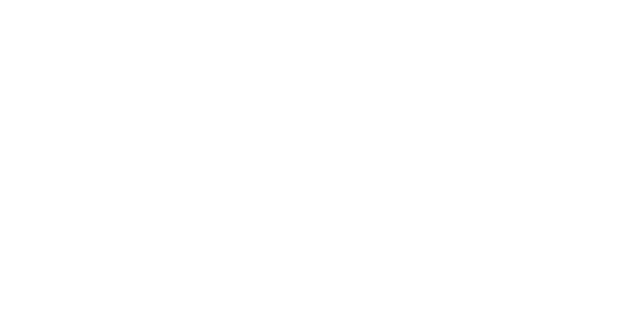
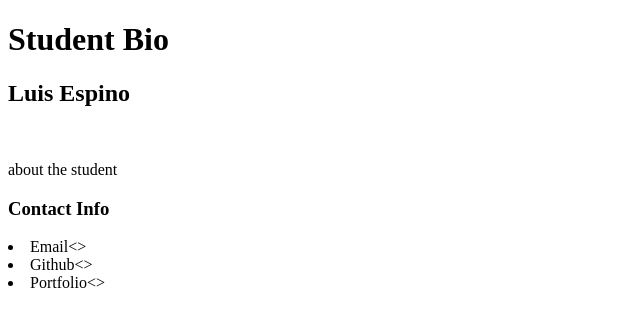
Before and after one commit to lrespino/CBC, a plain HTML site: page your turn.html in a window 1280 px wide. Shown: the whole page, without its empty margins (0-640 px from the left). Drawn offline with Linux system fonts and the light colour scheme.

Commit message:
Update your turn.html

```diff
--- a/your turn.html
+++ b/your turn.html
@@ -4,6 +4,13 @@
 	<title>Student Bio</title>
 </head>
 <body>
-
+	<h1>Student Bio</h1>
+	<h2>Luis Espino</h2>
+	<img src="">
+	<p>about the student</p>
+	<h3>Contact Info</h3>
+	<li>Email<>
+	<li>Github<>
+	<li>Portfolio<>
 </body>
 </html>
```
